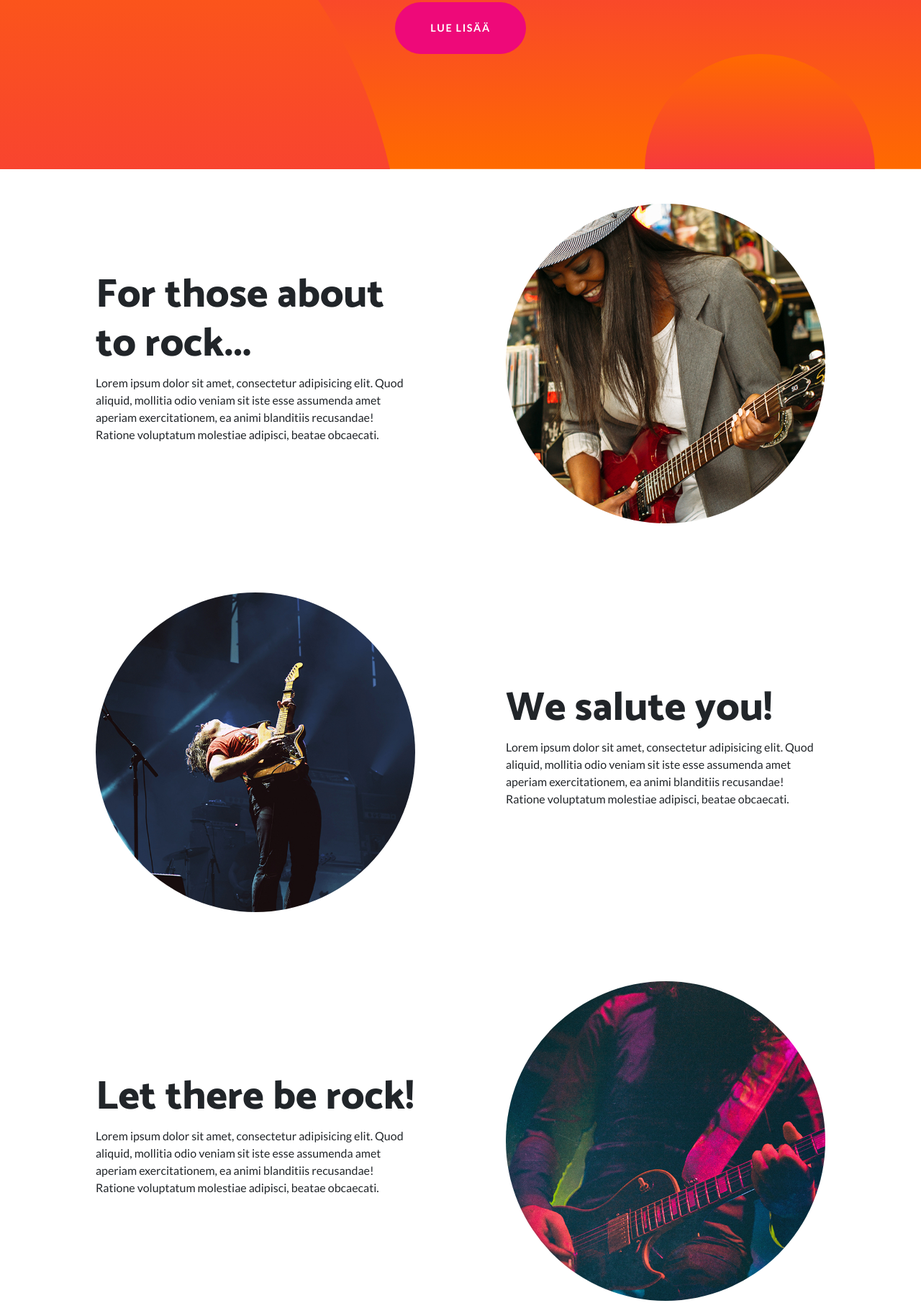
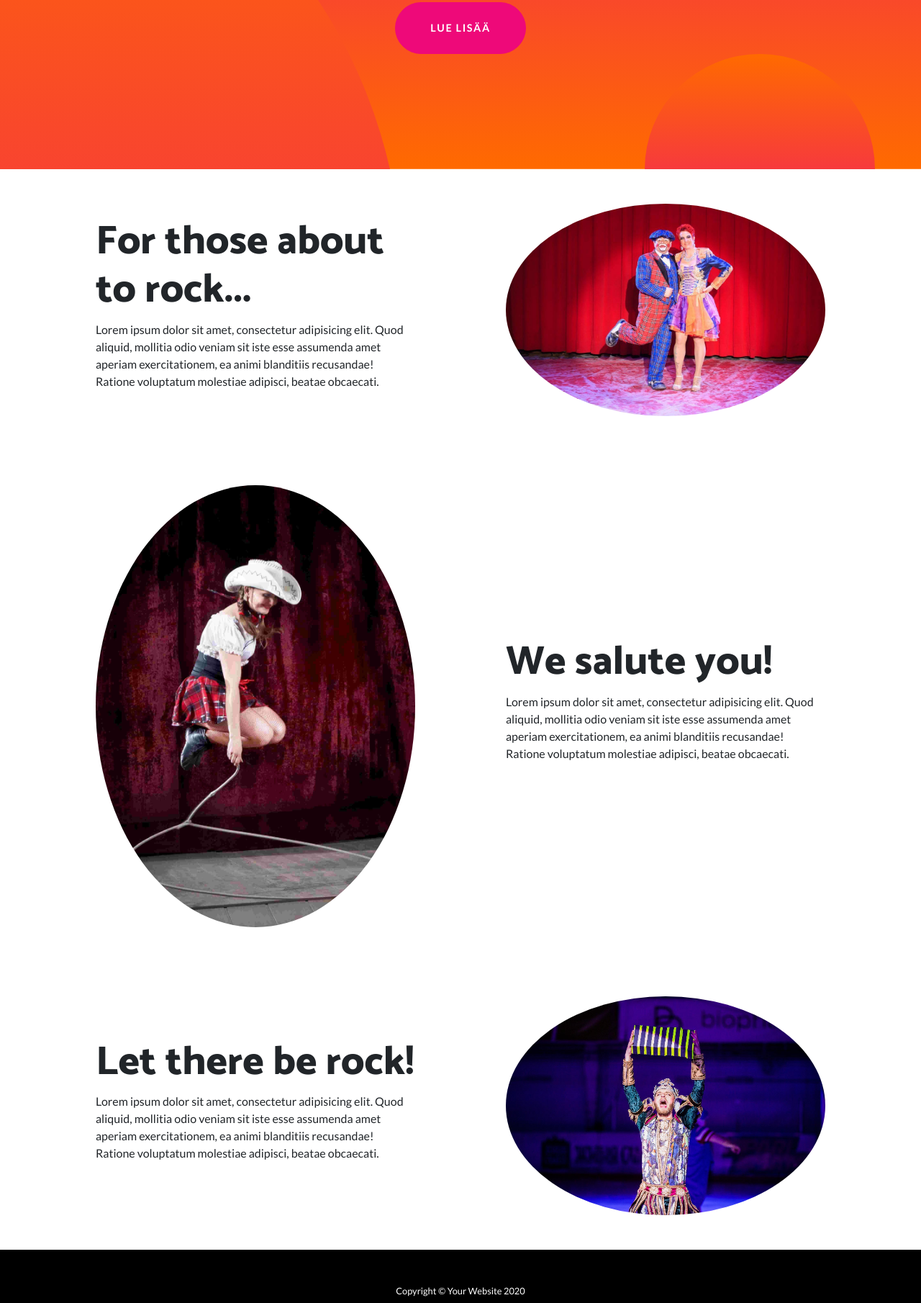
Before and after one commit to terolahtinen/sirkusflorentino, a website: page index.html in a window 1280 px wide. Shown: the part 452-2262 px from the top of the page at 72% size. Drawn offline with Linux system fonts and the light colour scheme.

Commit message:
Update index.html

```diff
--- a/index.html
+++ b/index.html
@@ -8,7 +8,7 @@
   <meta name="description" content="">
   <meta name="author" content="">
 
-  <title>Sirkusflorentino</title>
+  <title>Sirkus Florentino</title>
 
   <!-- Bootstrap core CSS -->
   <link href="vendor/bootstrap/css/bootstrap.min.css" rel="stylesheet">
@@ -27,7 +27,7 @@
   <!-- Navigation -->
   <nav class="navbar navbar-expand-lg navbar-dark navbar-custom fixed-top">
     <div class="container">
-      <a class="navbar-brand" href="#">Start Bootstrap</a>
+      <a class="navbar-brand" href="#">Sirkus Florentino</a>
       <button class="navbar-toggler" type="button" data-toggle="collapse" data-target="#navbarResponsive" aria-controls="navbarResponsive" aria-expanded="false" aria-label="Toggle navigation">
         <span class="navbar-toggler-icon"></span>
       </button>
@@ -63,7 +63,7 @@
       <div class="row align-items-center">
         <div class="col-lg-6 order-lg-2">
           <div class="p-5">
-            <img class="img-fluid rounded-circle" src="img/01.jpg" alt="">
+            <img class="img-fluid rounded-circle" src="img/IMG_4344.JPG" alt="">
           </div>
         </div>
         <div class="col-lg-6 order-lg-1">
@@ -81,7 +81,7 @@
       <div class="row align-items-center">
         <div class="col-lg-6">
           <div class="p-5">
-            <img class="img-fluid rounded-circle" src="img/02.jpg" alt="">
+            <img class="img-fluid rounded-circle" src="img/IMG_4841.JPG" alt="">
           </div>
         </div>
         <div class="col-lg-6">
@@ -99,7 +99,7 @@
       <div class="row align-items-center">
         <div class="col-lg-6 order-lg-2">
           <div class="p-5">
-            <img class="img-fluid rounded-circle" src="img/03.jpg" alt="">
+            <img class="img-fluid rounded-circle" src="img/IMG_6411.JPG" alt="">
           </div>
         </div>
         <div class="col-lg-6 order-lg-1">
```
